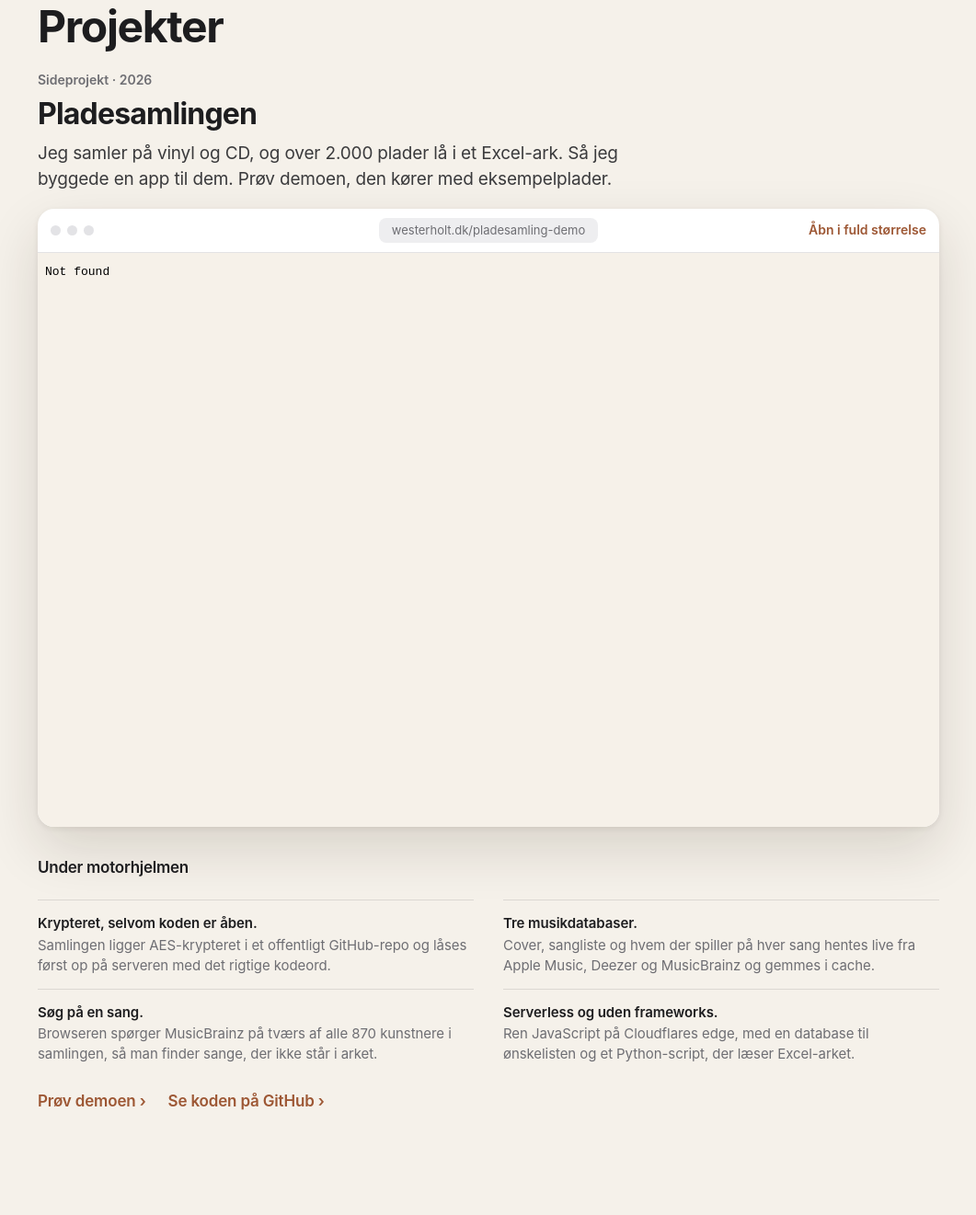
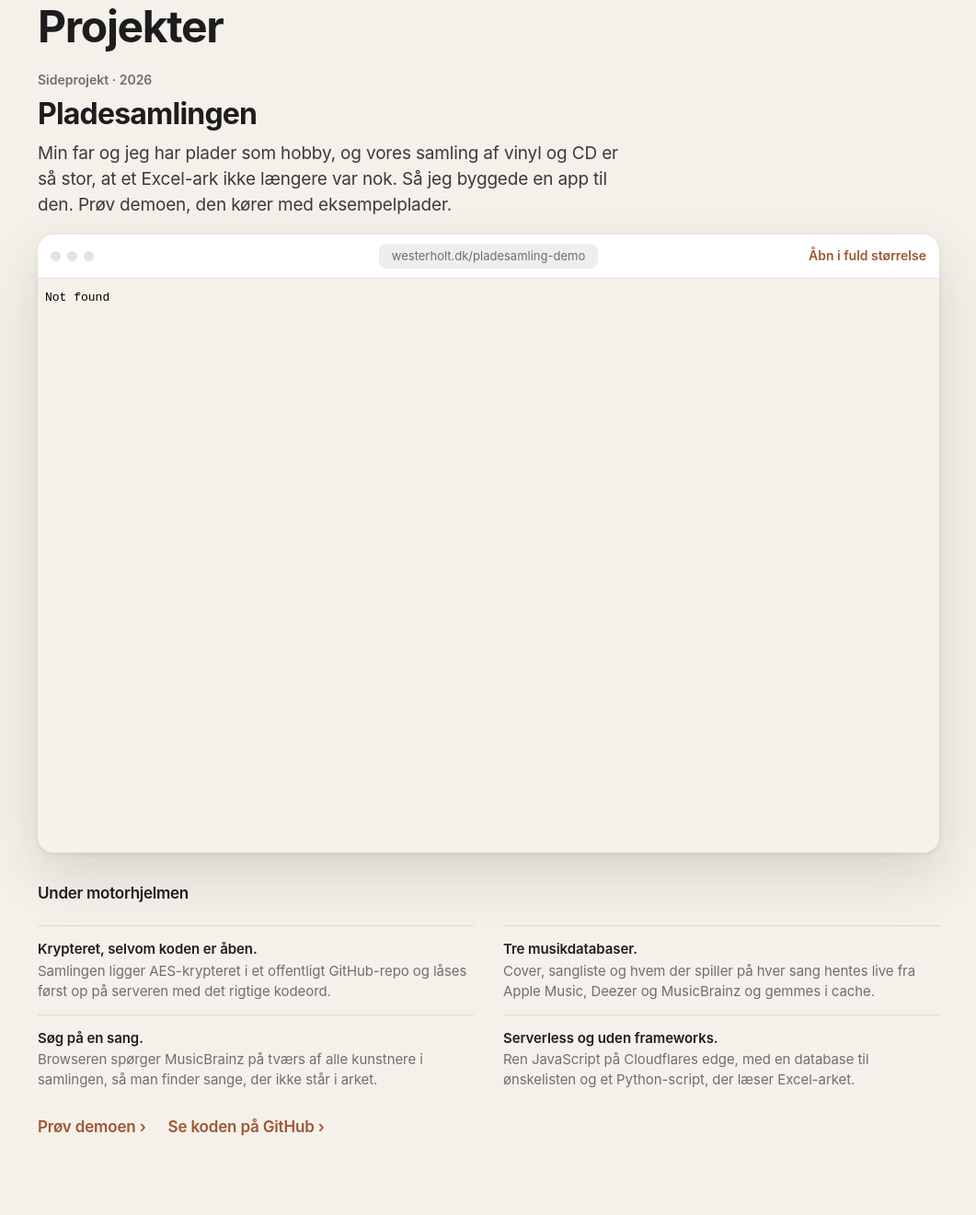
Before and after one commit to BWesterholt/Westerholt, a plain HTML site: page index.html in a window 1280 px wide. Shown: the part 3179-4500 px from the top of the page at 92% size, without its empty margins (109-1170 px from the left). Drawn offline with Linux system fonts and the light colour scheme.

Commit message:
Don't mention the size of the collection
Co-Authored-By: Claude Opus 5.5 <noreply@anthropic.com>
Claude-Session: https://claude.ai/code/session_013PKhYX98bUU2vrPQS6UNfe

```diff
--- a/index.html
+++ b/index.html
@@ -512,7 +512,7 @@ button{font:inherit;color:inherit;letter-spacing:inherit}
     <article class="proj">
       <p class="proj__eyebrow">Sideprojekt · 2026</p>
       <h3>Pladesamlingen</h3>
-      <p class="proj__lead">Jeg samler på vinyl og CD, og over 2.000 plader lå i et Excel-ark. Så jeg byggede en app til dem. Prøv demoen, den kører med eksempelplader.</p>
+      <p class="proj__lead">Min far og jeg har plader som hobby, og vores samling af vinyl og CD er så stor, at et Excel-ark ikke længere var nok. Så jeg byggede en app til den. Prøv demoen, den kører med eksempelplader.</p>
       <figure class="demo">
         <div class="win">
           <span class="win__dots" aria-hidden="true"><i></i><i></i><i></i></span>
@@ -525,7 +525,7 @@ button{font:inherit;color:inherit;letter-spacing:inherit}
       <ul class="under">
         <li><b>Krypteret, selvom koden er åben.</b> Samlingen ligger AES-krypteret i et offentligt GitHub-repo og låses først op på serveren med det rigtige kodeord.</li>
         <li><b>Tre musikdatabaser.</b> Cover, sangliste og hvem der spiller på hver sang hentes live fra Apple Music, Deezer og MusicBrainz og gemmes i cache.</li>
-        <li><b>Søg på en sang.</b> Browseren spørger MusicBrainz på tværs af alle 870 kunstnere i samlingen, så man finder sange, der ikke står i arket.</li>
+        <li><b>Søg på en sang.</b> Browseren spørger MusicBrainz på tværs af alle kunstnere i samlingen, så man finder sange, der ikke står i arket.</li>
         <li><b>Serverless og uden frameworks.</b> Ren JavaScript på Cloudflares edge, med en database til ønskelisten og et Python-script, der læser Excel-arket.</li>
       </ul>
       <p class="proj__links"><a href="/pladesamling-demo" target="_blank" rel="noopener">Prøv demoen</a><a href="https://github.com/BWesterholt/Westerholt" rel="noopener">Se koden på GitHub</a></p>
```
